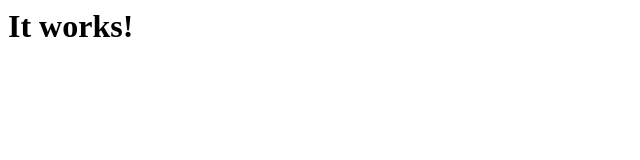
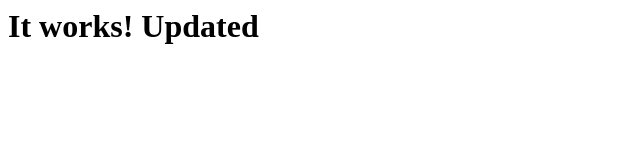
Before and after one commit to koushick123/intellipaat-capstone-project1, a plain HTML site: page index.html in a window 1280 px wide. Shown: the whole page, without its empty margins (0-640 px from the left). Drawn offline with Linux system fonts and the light colour scheme.

Commit message:
Update index.html

```diff
--- a/index.html
+++ b/index.html
@@ -1,6 +1,6 @@
 <html>
 <body><h1>
-It works!
+It works! Updated
 </h1>
 </body>
 </html>
```
